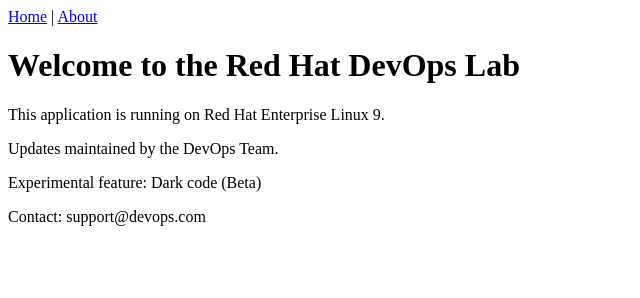
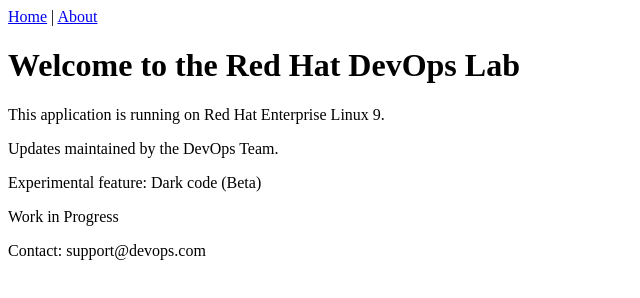
Before and after one commit to netheader77/devops-webapp, a plain HTML site: page index.html in a window 1280 px wide. Shown: the whole page, without its empty margins (0-640 px from the left). Drawn offline with Linux system fonts and the light colour scheme.

Commit message:
Added WIP file and test file

```diff
--- a/index.html
+++ b/index.html
@@ -9,6 +9,7 @@
     <p>This application is running on Red Hat Enterprise Linux 9.</p>
     <p>Updates maintained by the DevOps Team.</p>
     <p>Experimental feature: Dark code (Beta)</p>
+    <p>Work in Progress</p>
     <footer>Contact: support@devops.com</footer>
 </body>
 </html>
```
Also changed, not shown: test_file.txt (added).
